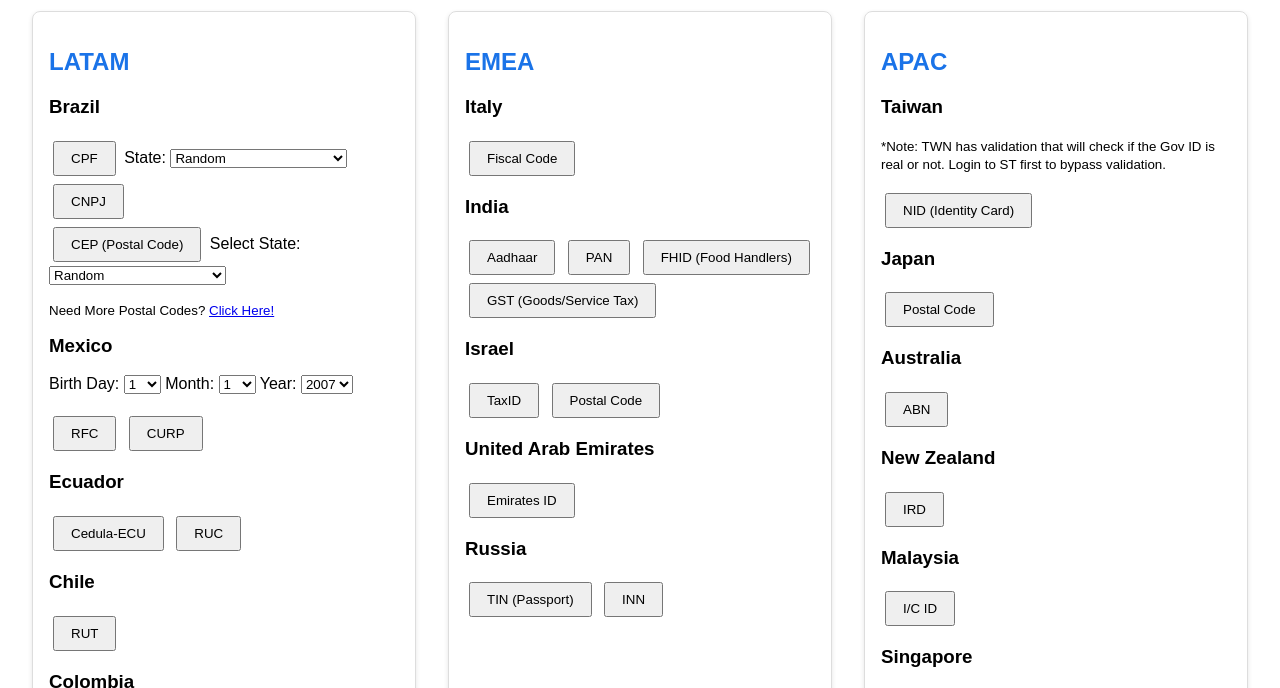
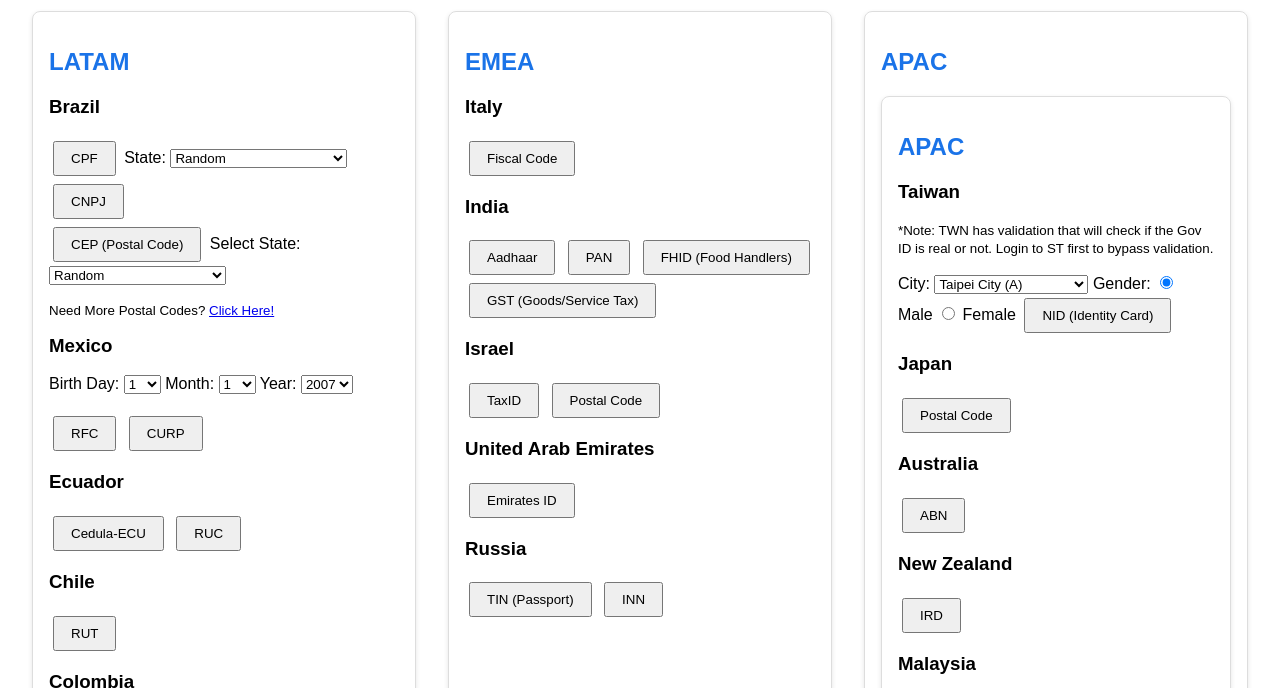
Before and after one commit to camerondukes/one_generator, a plain HTML site: page index.html in a window 1280 px wide. Shown: the part 90-778 px from the top of the page. Drawn offline with Linux system fonts and the light colour scheme.

Commit message:
Update index.html

```diff
--- a/index.html
+++ b/index.html
@@ -223,8 +223,42 @@
     <!-- APAC -->
     <div class="region">
       <h2>APAC</h2>
+      <div class="region">
+      <h2>APAC</h2>
       <h3>Taiwan</h3>
       <small><p>*Note: TWN has validation that will check if the Gov ID is real or not. Login to ST first to bypass validation.</small></p>
+      <label for="twn-city">City:</label>
+        <select id="twn-city">
+          <option value="A">Taipei City (A)</option>
+          <option value="B">Taichung City (B)</option>
+          <option value="C">Keelung City (C)</option>
+          <option value="D">Tainan City (D)</option>
+          <option value="E">Kaohsiung City (E)</option>
+          <option value="F">Taipei County (F)</option>
+          <option value="G">Yilan County (G)</option>
+          <option value="H">Taoyuan County (H)</option>
+          <option value="I">Chiayi City (I)</option>
+          <option value="J">Hsinchu County (J)</option>
+          <option value="K">Miaoli County (K)</option>
+          <option value="L">Taichung County (L)</option>
+          <option value="M">Nantou County (M)</option>
+          <option value="N">Changhua County (N)</option>
+          <option value="O">Hsinchu City (O)</option>
+          <option value="P">Yunlin County (P)</option>
+          <option value="Q">Chiayi County (Q)</option>
+          <option value="R">Tainan County (R)</option>
+          <option value="S">Kaohsiung County (S)</option>
+          <option value="T">Pingtung County (T)</option>
+          <option value="U">Hualien County (U)</option>
+          <option value="V">Taitung County (V)</option>
+          <option value="W">Kinmen County (W)</option>
+          <option value="X">Penghu County (X)</option>
+          <option value="Y">Yangmingshan (Y)</option>
+          <option value="Z">Lienchiang County (Z)</option>
+        </select>
+      <label>Gender:</label>
+      <input type="radio" name="twn-gender" value="1" checked> Male
+      <input type="radio" name="twn-gender" value="2"> Female
       <button onclick="handleGenerate('NID')">NID (Identity Card)</button>
 
       <h3>Japan</h3>
```
